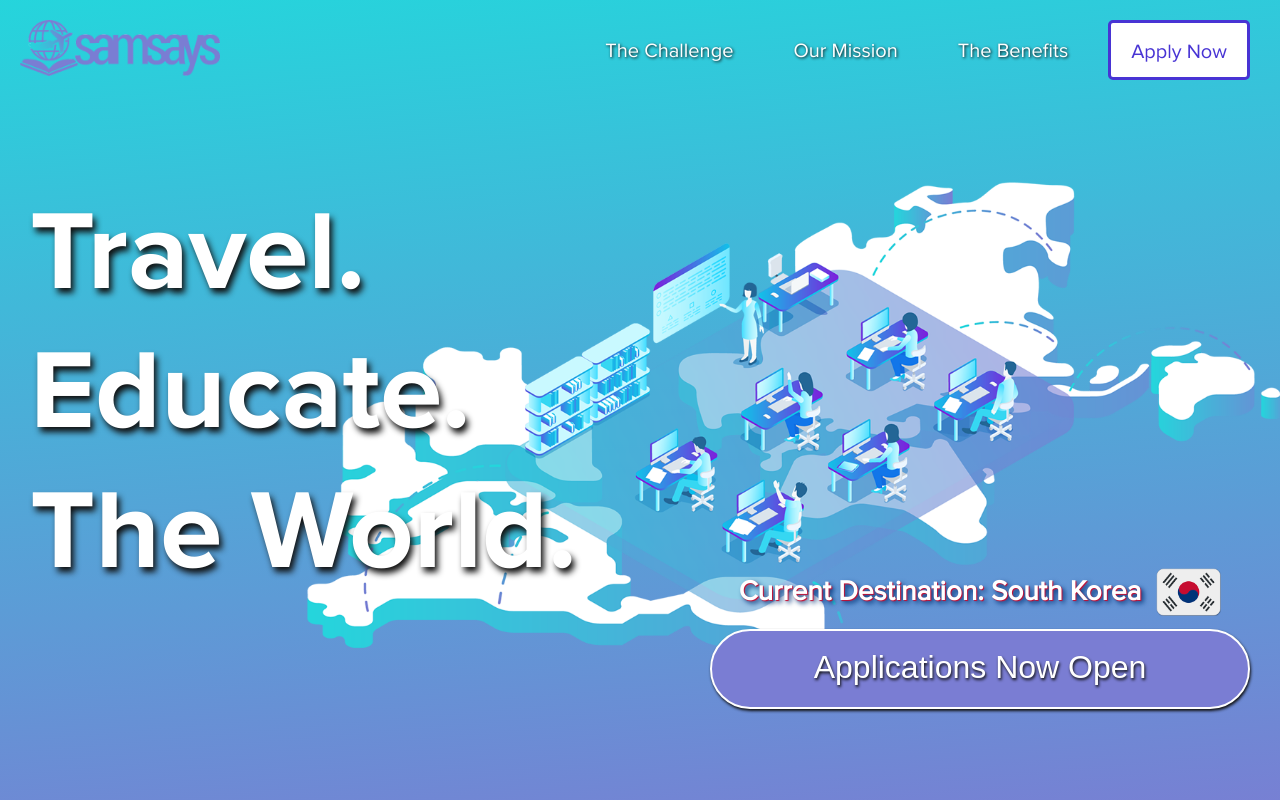
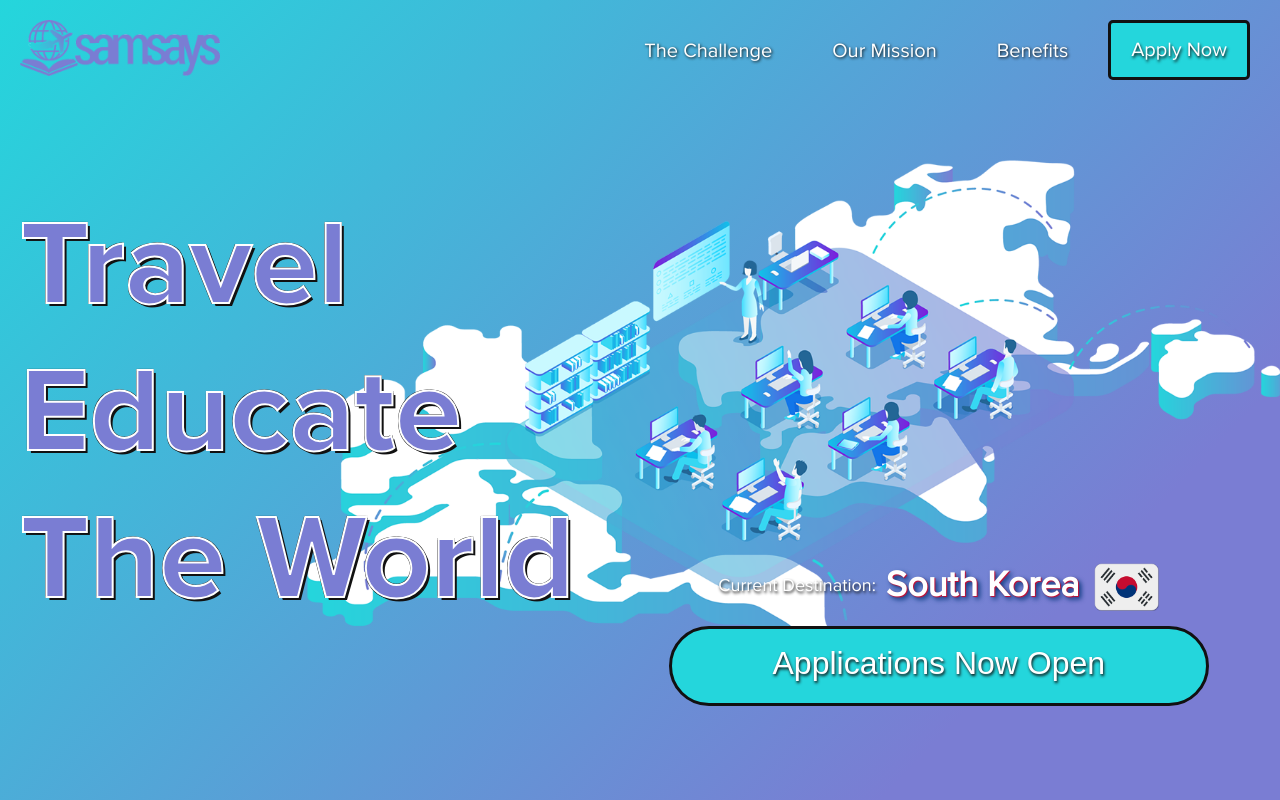
Before and after one commit to jamesonamadeus/samsays, a website: page src/index.html in a window 1280 px wide. Shown: the top 800 px of the page. Drawn offline with Linux system fonts and the light colour scheme; files whose address does not match are found by name.

Commit message:
hero adjustments & cta

```diff
--- a/src/css/scss/base/_config.scss
+++ b/src/css/scss/base/_config.scss
@@ -47,8 +47,8 @@ $cc-4: #a0acbc;
 $cc-5: #575c63;
 
 // Project color variables
-$color-primary: $blue;
-$color-secondary: $teal;
+$color-primary: $cc-1;
+$color-secondary: $cc-3;
 $color-teritary: $tang;
 $color-text: $blackgrey;
 
--- a/src/css/scss/base/_mixins.scss
+++ b/src/css/scss/base/_mixins.scss
@@ -131,6 +131,23 @@
   background: -o-linear-gradient(top, $start 0%, $end 100%);
   background: -ms-linear-gradient(top, $start 0%, $end 100%);
   background: linear-gradient(to bottom, $start 0%, $end 100%);
+}
+
+// linear gradient
+@mixin gradient-linear-adj($start, $end) {
+  background: $start;
+  background: -moz-linear-gradient(135deg, $start 0%, $end 80%);
+  background: -webkit-gradient(
+    linear,
+    left top,
+    left bottom,
+    color-stop(0%, $start),
+    color-stop(100%, $end)
+  );
+  background: -webkit-linear-gradient(135deg, $start 0%, $end 80%);
+  background: -o-linear-gradient(135deg, $start 0%, $end 80%);
+  background: -ms-linear-gradient(135deg, $start 0%, $end 80%);
+  background: linear-gradient(135deg, $start 0%, $end 80%);
 }
 
 /** --------------------------------------------------------------------
--- a/src/css/scss/components/_buttons.scss
+++ b/src/css/scss/components/_buttons.scss
@@ -15,7 +15,7 @@
 
   &:hover,
   &:focus {
-    background: $color-primary;
+    background: lighten($color-primary, 20%);
     border-color: $color-primary;
     color: #fff;
     text-decoration: none;
--- a/src/css/scss/components/_nav.scss
+++ b/src/css/scss/components/_nav.scss
@@ -82,11 +82,11 @@
   }
 
   &-cta {
-    background: $white;
-    border: 3px solid $color-primary;
-    color: $color-primary;
-    text-shadow: none;
-    padding: 13px 20px 15px !important;
+    background: $color-primary;
+    border: 3px solid $black;
+    color: $white;
+    text-shadow: 1px 2px 3px $black;
+    padding: 11px 20px 15px !important;
   }
 }
 
--- a/src/css/scss/segments/_hero.scss
+++ b/src/css/scss/segments/_hero.scss
@@ -1,51 +1,55 @@
-$skewDeg: -5deg;
-$offset: 70px;
+$skewDeg: -3deg;
+$offset: 34px;
 
 .hero {
   @include align-items(center);
   @include flexbox(flex);
   @include justify-content(flex-start);
-  height: 120vh;
+  height: 110vh;
   overflow: hidden;
   position: relative;
   text-align: center;
 
   &-wrapper {
-    @include gradient-linear($cc-1, $cc-3);
+    @include gradient-linear-adj($cc-1, $cc-3);
     bottom: $offset;
     left: 0;
     overflow: hidden;
     position: absolute;
     right: 0;
     top: -$offset;
+    transform: rotate(30deg);
     transform: skewY($skewDeg);
   }
 
   &-bg {
     background: url("../images/hero-lg.png") right center no-repeat;
     background-size: 76%;
+    bottom: -$offset;
+    left: 0;
     position: absolute;
+    right: 0;
     top: 0;
-    bottom: -$offset;
-    right: 0;
-    left: 0;
     transform: skewY(-$skewDeg);
   }
 
   &-content {
     position: relative;
-    padding: 30px;
-    top: -2%;
-    width: 100%;
+    padding: 40px 20px;
+    top: 3%;
+    width: 96%;
   }
 
   &-tagline {
-    @include font-size(112);
+    @include font-size(120);
+    -webkit-text-stroke: 2px $white;
+    // text-shadow: 3px 5px 6px $black;
+    color: $cc-3;
     font-family: $font-primary-bold;
-    color: $white;
-    text-shadow: 3px 5px 6px $black;
-    margin: -40px 0 0 0;
+    margin: -45px 0;
     text-align: left;
+    text-shadow: 3px 3px 0 $black, -1px -1px 0 $black, 1px -1px 0 $black,
+      -1px 1px 0 $black, 1px 1px 0 $black;
   }
 
   &-info {
@@ -53,17 +57,24 @@ $offset: 70px;
     @include flex-direction(column);
     @include align-items(flex-end);
     @include justify-content(center);
+    margin: -105px 0 5px;
   }
 
   &-subline {
     @include flexbox(flex);
     @include align-items(center);
     @include justify-content(center);
-    margin: -60px 0 5px;
     width: 540px;
 
+    &-primer {
+      @include font-size(18);
+      color: lighten($color-text, 90%);
+      margin: 0 10px 0 0;
+      text-shadow: 1px 2px 3px $black;
+    }
+
     &-info {
-      @include font-size(28);
+      @include font-size(36);
       color: $white;
       text-shadow: 1px 1px 1px #c60c30, 3px 3px 5px #003478;
       font-weight: bold;
@@ -80,10 +91,9 @@ $offset: 70px;
 
   &-btn {
     @include font-size(32);
-    background: $cc-3;
-    border: 2px solid $white;
+    background: $cc-1;
+    border: 3px solid $black;
     border-radius: 50px;
-    box-shadow: 1px 2px 3px $black;
     color: $white;
     text-shadow: 1px 2px 3px $black;
     padding: 16px 20px 20px;
--- a/src/index.html
+++ b/src/index.html
@@ -51,7 +51,7 @@
                     <a class="nav-link" href="#section-2" data-scroll>Our Mission</a>
                 </li>
                 <li class="nav-item">
-                    <a class="nav-link" href="#section-3" data-scroll>The Benefits</a>
+                    <a class="nav-link" href="#section-3" data-scroll>Benefits</a>
                 </li>
                 <li class="nav-item">
                     <a class="nav-link nav-cta btn" href="#cta" data-scroll>Apply Now</a>
@@ -76,12 +76,13 @@
                 </div>
             </div>
             <div class="hero-content">
-                <p class="hero-tagline">Travel.</p>
-                <p class="hero-tagline">Educate.</p>
-                <p class="hero-tagline">The World.</p>
+                <p class="hero-tagline">Travel</p>
+                <p class="hero-tagline">Educate</p>
+                <p class="hero-tagline">The World</p>
                 <div class="hero-info">
                     <div class="hero-subline">
-                        <p class="hero-subline-info" data-text="South Korea">Current Destination: South Korea</p>
+                        <p class="hero-subline-primer">Current Destination:</p>
+                        <p class="hero-subline-info" data-text="South Korea">South Korea</p>
                         <img class="lozad hero-subline-img" data-src="images/koreanflag.png" alt="Korean Flag">
                     </div>
                     <button class="btn hero-btn">Applications Now Open</button>
```
Also changed, not shown: src/css/main.css.
